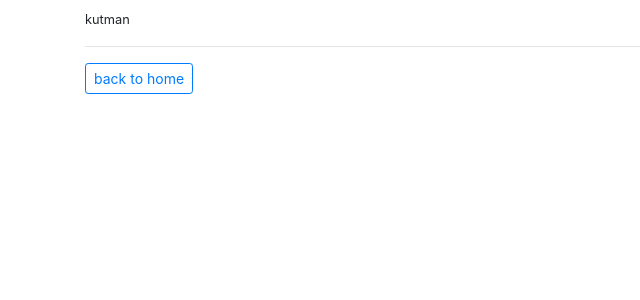
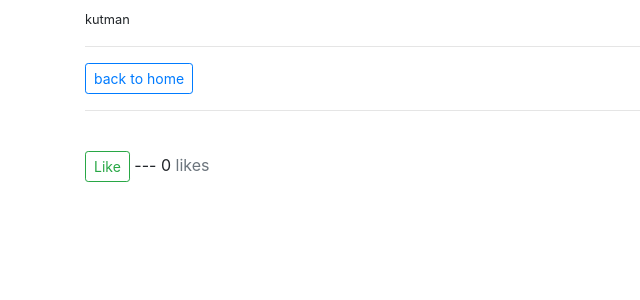
Before and after one commit to kuulife/BasicBlog, a Django app: page /post/25/ in a window 1280 px wide. Shown: the part 234-534 px from the top of the page, without its empty margins (0-640 px from the left). Run offline with Django 3.2, Linux system fonts and the light colour scheme; data comes from the database, SQL or seed files in the repository; both versions use the stored data as it was after the commit; some libraries are stand-ins or nearby versions.

Commit message:
likes added

```diff
--- a/mysite/blog/models.py
+++ b/mysite/blog/models.py
@@ -21,7 +21,10 @@ class Post(models.Model):
 	posted = models.DateTimeField(default = timezone.now)
 	author = models.ForeignKey(User, on_delete=models.CASCADE)
 	category = models.CharField(max_length = 200, default = 'uncotegorized')
+	likes = models.ManyToManyField(User, related_name='like_post')
 
+	def total_llikes(self):
+		return self.likes.count()
 
 	def __str__(self):
 		return self.title
--- a/mysite/blog/templates/blog/detail_post.html
+++ b/mysite/blog/templates/blog/detail_post.html
@@ -19,5 +19,11 @@
 			{% endif %}
 		{% endif %}
 	<a href="{% url 'home' %}" class="btn btn-sm btn-outline-primary">back to home</a>
+		<hr><br>
+
+		<form action="{% url 'like-post' post.id %}" method="POST">
+			{% csrf_token %}
+			<button class="btn btn-sm btn-outline-success" type="submit" name="post_id" value="{{post.id}}">Like</button> --- {{total_likes}} <span class="text-muted">likes</span>
+		</form>
 
 	{% endblock %}
--- a/mysite/blog/urls.py
+++ b/mysite/blog/urls.py
@@ -8,6 +8,7 @@ from .views import (
 	PostDeleteView,
     PostCategoryView,
     CategoryView,
+    LikeView,
 )
 
 
@@ -20,5 +21,6 @@ urlpatterns = [
     path('post/new/',PostCreateView.as_view(),name='post-new' ),
     path('categoryAdd/',PostCategoryView.as_view(),name='category-new' ),
     path('category/<str:cats>/',CategoryView,name='category' ),
+    path('like/<int:pk>/',LikeView,name='like-post' ),
     path('about/', views.about, name='about'),
 ]
--- a/mysite/blog/views.py
+++ b/mysite/blog/views.py
@@ -1,6 +1,8 @@
-from django.shortcuts import render
+from django.shortcuts import render, get_object_or_404
 from .models import Post,Category
+from django.http import  HttpResponseRedirect
 from .forms import PostForm,UpdateForm
+from django.urls import reverse
 from django.contrib.auth.mixins import LoginRequiredMixin, UserPassesTestMixin
 from django.views.generic import (
 	ListView,
@@ -15,6 +17,11 @@ def CategoryView(request,cats):
 	cat_menu = Category.objects.all()
 	context = {'cats':cats,'category_values':category_values,'cat_menu':cat_menu}
 	return render(request, 'blog/category.html',context)
+
+def LikeView(request,pk):
+	post = get_object_or_404(Post, id=request.POST.get('post_id'))
+	post.likes.add(request.user)
+	return HttpResponseRedirect(reverse('post-detail',args=[str(pk)]))
 
 
 class HomeView(ListView):
@@ -35,8 +42,11 @@ class PostDetailView(DetailView):
 
 	def get_context_data(self,*args,**kwargs):
 		cat_menu = Category.objects.all()
+		stuff = get_object_or_404(Post, id = self.kwargs['pk'])
+		total_likes = stuff.total_llikes()
 		context = super(PostDetailView,self).get_context_data(*args,**kwargs)
 		context['cat_menu'] = cat_menu
+		context['total_likes'] = total_likes
 		return context
 
 
```
Also changed, not shown: mysite/blog/migrations/0010_post_likes.py (added), mysite/db.sqlite3.
